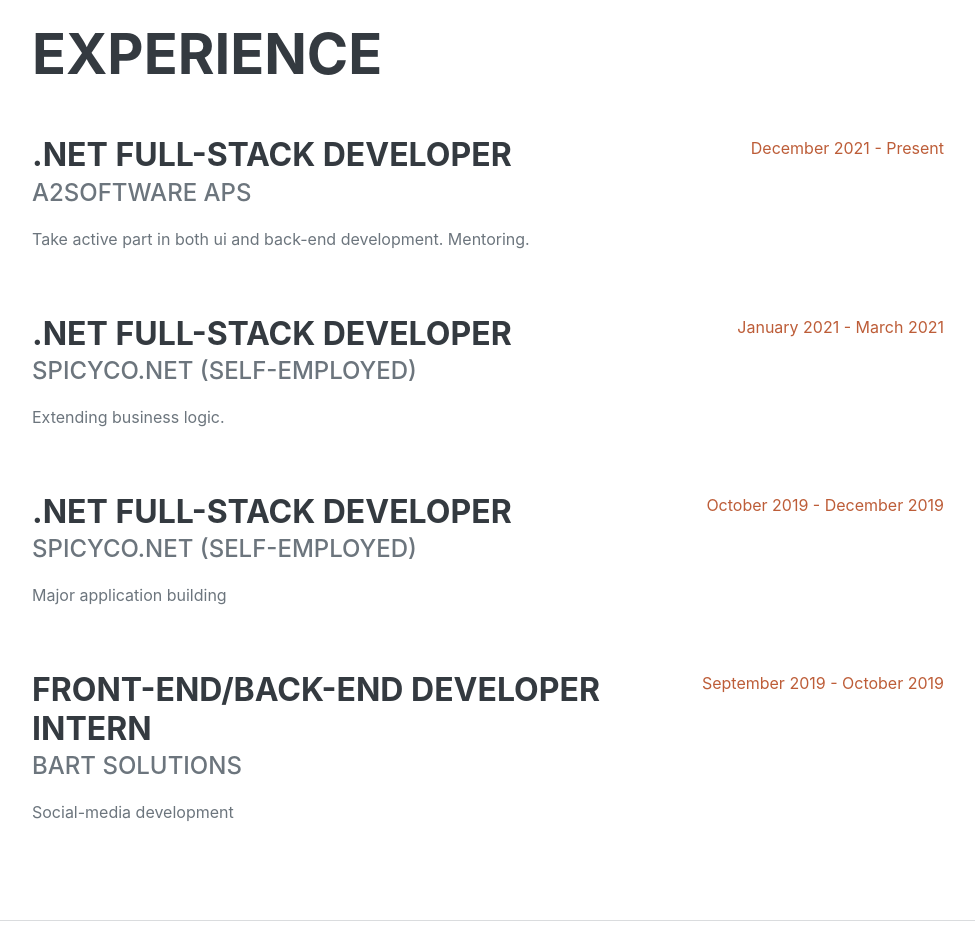
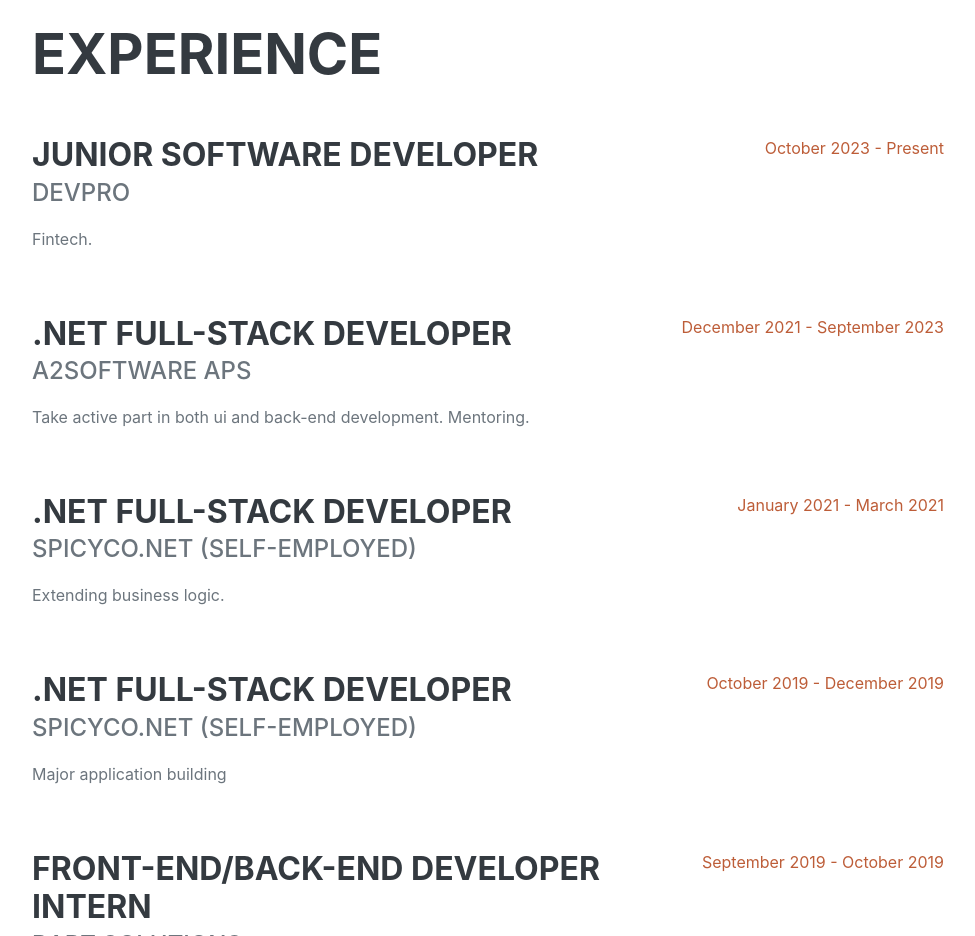
Before and after one commit to Oleksandr-Ryabishchuk/-, a plain HTML site: page index.html in a window 1280 px wide. Shown: the part 860-1796 px from the top of the page, without its empty margins (288-1263 px from the left). Drawn offline with nearby package versions, Linux system fonts and the light colour scheme; a web font is replaced by a local one.

Commit message:
[add] latest changes

```diff
--- a/index.html
+++ b/index.html
@@ -62,11 +62,19 @@
                     <h2 class="mb-5">Experience</h2>
                     <div class="d-flex flex-column flex-md-row justify-content-between mb-5">
                         <div class="flex-grow-1">
+                            <h3 class="mb-0">Junior software developer</h3>
+                            <div class="subheading mb-3">DevPro</div>
+                            <p>Fintech.</p>
+                        </div>
+                        <div class="flex-shrink-0"><span class="text-primary">October 2023 - Present</span></div>
+                    </div>
+                    <div class="d-flex flex-column flex-md-row justify-content-between mb-5">
+                        <div class="flex-grow-1">
                             <h3 class="mb-0">.Net Full-Stack developer</h3>
                             <div class="subheading mb-3">A2Software Aps</div>
                             <p>Take active part in both ui and back-end development. Mentoring.</p>
                         </div>
-                        <div class="flex-shrink-0"><span class="text-primary">December 2021 - Present</span></div>
+                        <div class="flex-shrink-0"><span class="text-primary">December 2021 - September 2023</span></div>
                     </div>
                     <div class="d-flex flex-column flex-md-row justify-content-between mb-5">
                         <div class="flex-grow-1">
```
